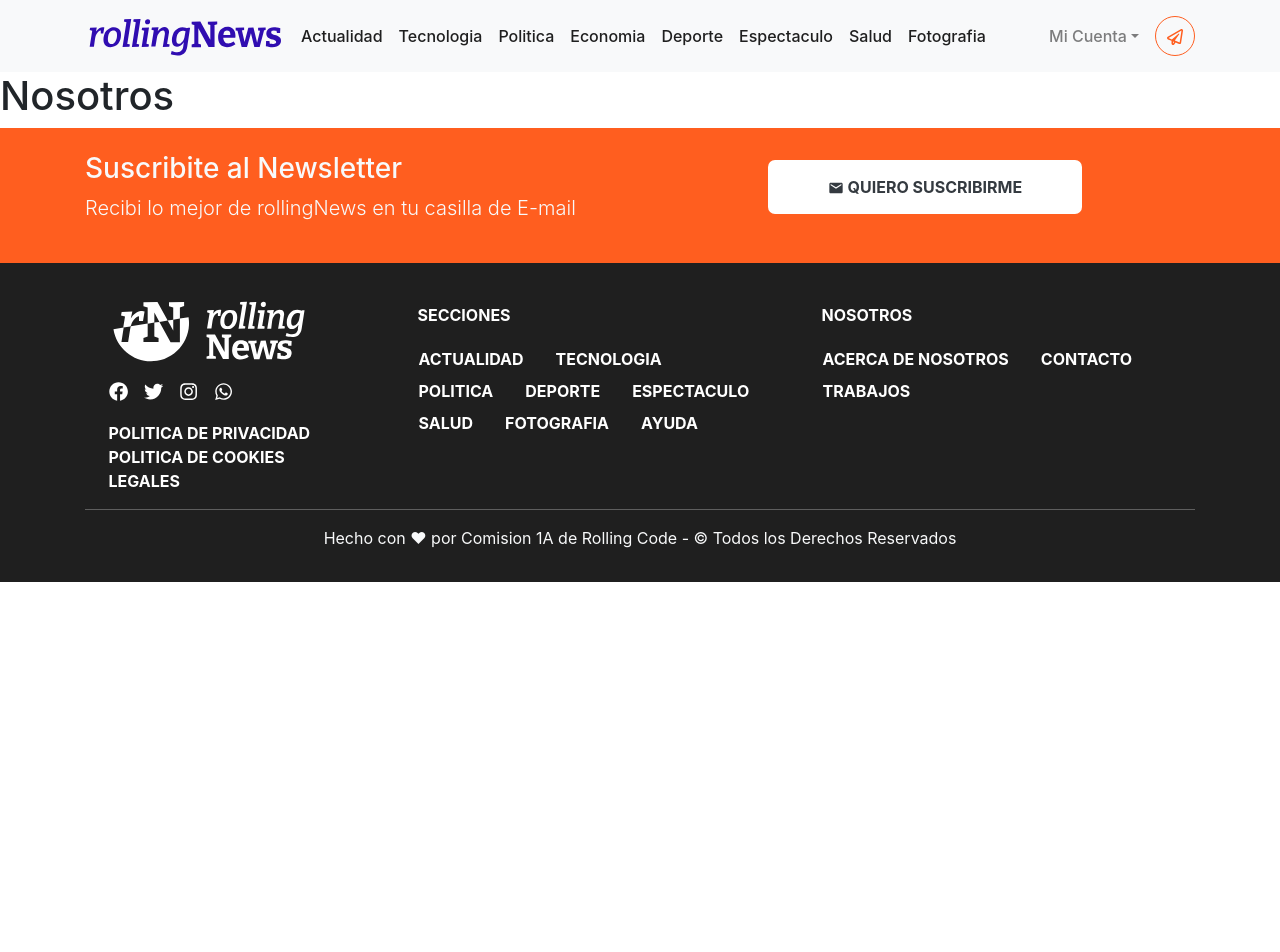
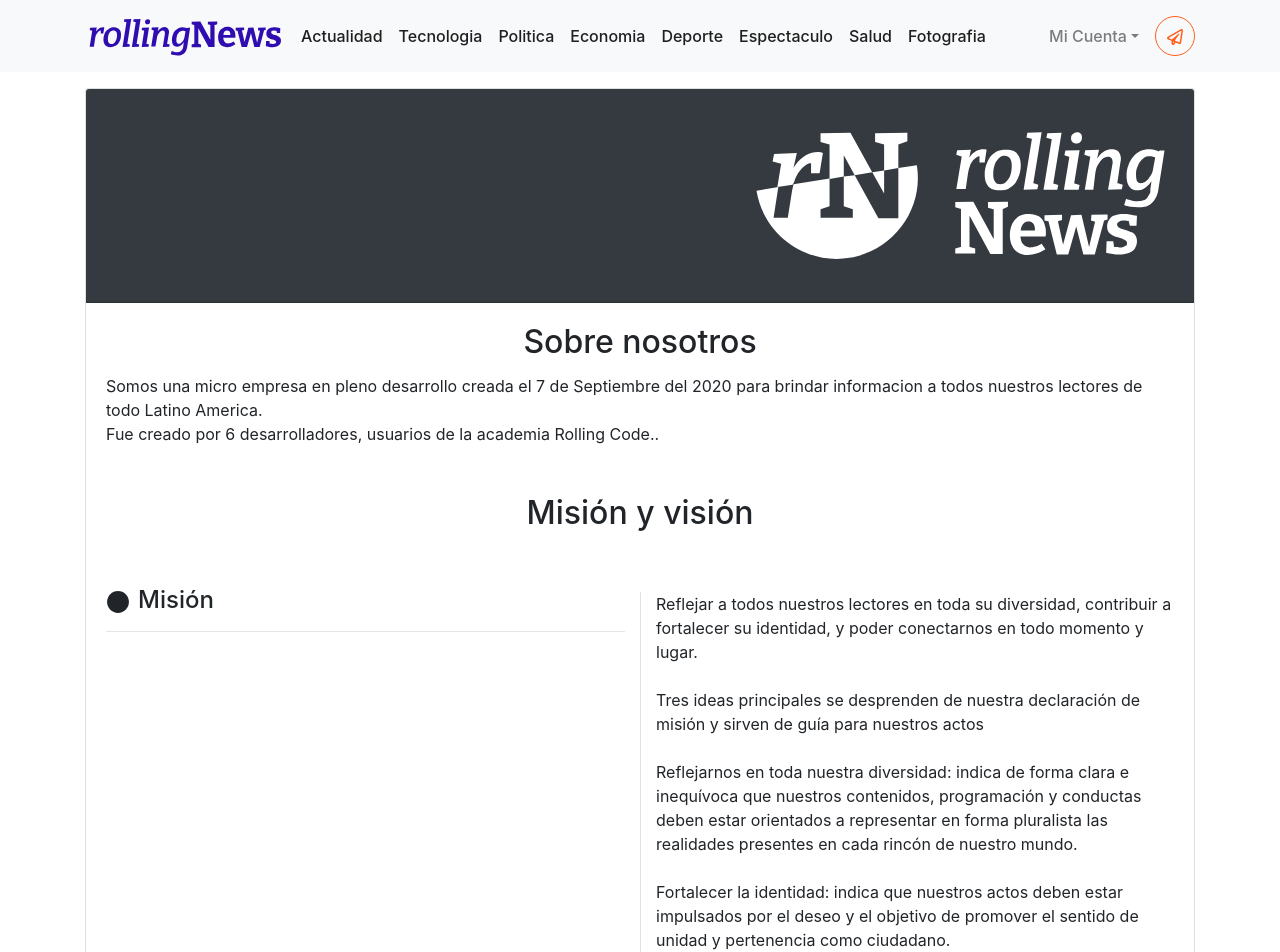
Before and after one commit to Arias-Juan/rolling-new-frontend, a React (Create React App) app: page /nosotros in a window 1280 px wide. Shown: the top 952 px of the page. Before the commit the page ends 800 px from the top, so only its background shows below. Built offline with nearby package versions, Linux system fonts and the light colour scheme; data requests are answered from the project's data file.

Commit message:
se crea web nosotros 1era parte

```diff
--- a/src/App.css
+++ b/src/App.css
@@ -184,3 +184,9 @@
     padding: 0px !important;
   }
 }
+
+/* Color portada */
+
+.portadaNosotros{
+  background-color: #1f1f1f;
+}
--- a/src/components/Layout/Nosotros.js
+++ b/src/components/Layout/Nosotros.js
@@ -1,9 +1,87 @@
-import React from 'react';
-
+import React from "react";
+import { Card, Container, Col } from "react-bootstrap";
+import logoFooter from "../../img/Principal/logo-footer.svg";
+import { GiPlainCircle } from "react-icons/gi";
 const Nosotros = () => {
     return (
         <div>
-            <h1>Nosotros</h1>
+            <Container>
+                <Card className="my-3">
+                    <Card.Header className="bg-dark text-right">
+                        <img src={logoFooter} width="40%" alt="React Bootstrap logo" />
+                    </Card.Header>
+                    <Card.Body >
+                        <article className="row">
+                            <Col sm="12" className="text-center">
+                                <Card.Title as="h2" >
+                                    Sobre nosotros
+                            </Card.Title>
+                            </Col>
+                            <Col sm="12">
+                                <Card.Text>
+                                Somos una micro empresa en pleno desarrollo creada el 7 de Septiembre del 2020 para brindar informacion a todos nuestros lectores de todo Latino America.
+                                <br />
+                                Fue creado por 6 desarrolladores, usuarios de la academia Rolling Code..
+
+
+                                </Card.Text>
+                            </Col>
+                        </article>
+                        <br/><br/>
+                        <article>
+                            <Col sm="12" className="text-center">
+                                <Card.Title as="h2">
+                                    Misión y visión
+                            </Card.Title>
+                            </Col>
+                        </article>
+                            <br/><br/>
+                        <article className="row">
+                                    <Col sm="12" lg="6">
+                                        <Card.Subtitle as="h4">
+                                        <GiPlainCircle className="mr-2"></GiPlainCircle>
+                                            Misión
+                                        </Card.Subtitle>
+                                        <hr />
+                                    </Col>
+                                    <Col sm="12" lg="6" className="border-left">
+                                        <Card.Text>
+                                            Reflejar a todos nuestros lectores en toda su diversidad, contribuir a fortalecer su identidad, y poder conectarnos en todo momento y lugar.
+                                            <br /><br />
+                                            Tres ideas principales se desprenden de nuestra declaración de misión y sirven de guía para nuestros actos
+                                            <br /><br />
+                                            Reflejarnos en toda nuestra diversidad: indica de forma clara e inequívoca que nuestros contenidos, programación y conductas deben estar orientados a representar en forma pluralista las realidades presentes en cada rincón de nuestro mundo.
+                                            <br /><br />
+                                            Fortalecer la identidad: indica que nuestros actos deben estar impulsados por el deseo y el objetivo de promover el sentido de unidad y pertenencia como ciudadano.
+                                            <br /><br />
+                                            Conectarnos en todo momento y lugar: enfatiza como uno de nuestros objetivos centrales la necesidad, como empresa, de asegurar que todos nuestros lectores latino americanos a lo largo de nuestro territorio, y también aquellos que viven en el exterior, puedan acceder a nuestros contenidos y programación, de esta manera, estar conectados con entre todos.
+                                        </Card.Text>
+                                    </Col>
+                        </article>
+                        <br/><br/>
+                        <article className="row">
+                                    <Col sm="12" lg="6">
+                                        <Card.Subtitle as="h4">
+                                            <GiPlainCircle className="mr-2"></GiPlainCircle>
+                                            Visión
+                                            </Card.Subtitle>
+                                        <hr />
+                                    </Col>
+                                    <Col sm="12" lg="6" className="border-left">
+                                        <Card.Text>
+                                            Estar a la vanguardia de la industria de contenidos siendo la empresa más querida y respetada por todos, representando los valores que la inspiran.
+                                            <br /><br />
+                                            Nuestra declaración de visión es audaz y nos propone un desafío significativo por delante. Como idea central, surge el objetivo de colocar a R.N en una posición de vanguardia en la industria.
+                                            <br /><br />
+                                            Vanguardia, del francés avant-garde, es un término del léxico militar utilizado para designar a la parte más adelantada del ejército, la "primera línea" de avanzada en exploración y combate. Metafóricamente, en el terreno artístico la vanguardia es la "primera línea" de creación, la renovación en las formas y de los contenidos. En el contexto de nuestra visión entendemos vanguardia como la sumatoria de dos conceptos centrales en nuestra estrategia: liderazgo e innovación.
+                                            <br /><br />
+                                            Nuestra visión también resalta que RN, debe desarrollar sus acciones de forma tal que le permitan construir una relación emocional con el "pueblo" basada en el cariño y respeto.
+                                        </Card.Text>
+                                    </Col>
+                        </article>
+                    </Card.Body>
+                </Card>
+            </Container>
         </div>
     );
 };
```
